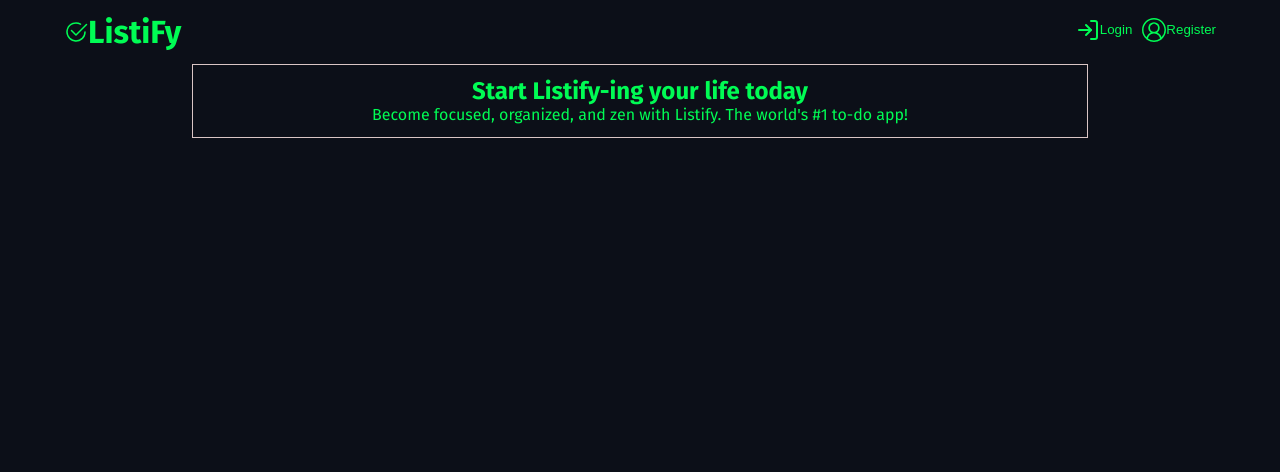
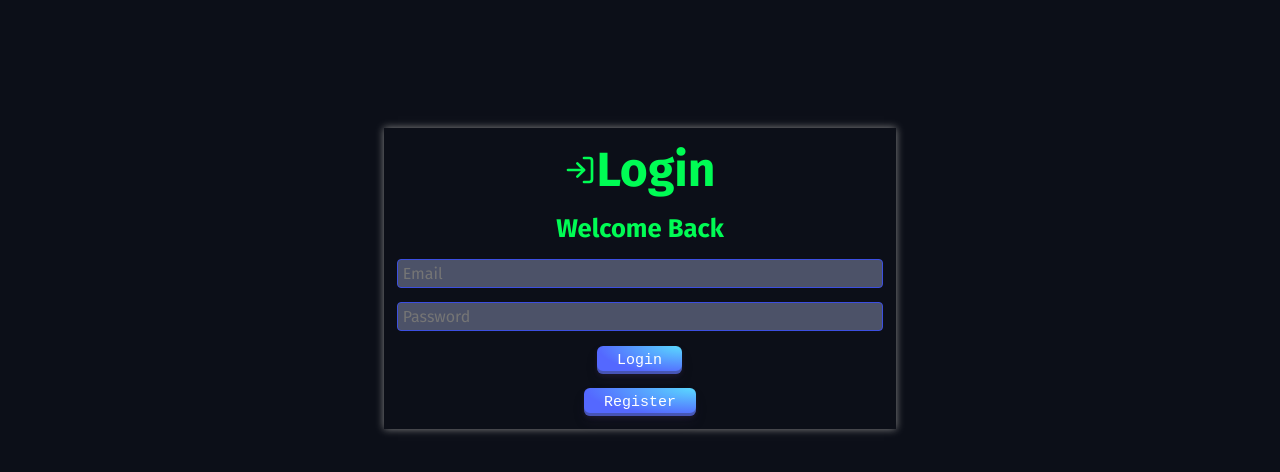
Before and after one commit to devingdaniels/listify_2.0, a React (Create React App) app in the folder frontend/: page / in a window 1280 px wide. Shown: the top 472 px of the page. Built offline with nearby package versions, Linux system fonts and the light colour scheme.

Commit message:
Refactored login and register page for better UX

```diff
--- a/frontend/src/App.css
+++ b/frontend/src/App.css
@@ -36,11 +36,6 @@ a {
 
 li {
   list-style: none;
-}
-
-button {
-  background: none;
-  border: none;
 }
 
 input {
@@ -82,25 +77,14 @@ header li {
   margin-left: 10px;
 }
 
-/* LANDING PAGE */
-.landing-page {
-  border: 1px solid rgb(218, 197, 197);
-  width: 70%;
-  margin: auto;
-  padding: 1%;
-}
-
-.landing-page-article {
-  text-align: center;
-}
-
-/* FORMS */
+/* LOGIN AND REGISTER PAGES */
 
 .form-section {
   max-width: 40vw;
-  margin: auto;
+  margin: 10% auto 0 auto;
   padding: 1%;
   text-align: center;
+  box-shadow: 0 0 8px #888888;
 }
 
 .form-section input {
@@ -128,14 +112,13 @@ header li {
   margin: 3% 0;
 }
 
-.form-section button {
-  width: 100%;
-  height: 1.8rem;
+.form-section form {
+  margin-bottom: 3%;
 }
 
 .loadingSpinner {
   max-width: max-content;
-  margin: auto;
+  margin: 30vh auto 0 auto;
 }
 
 /* DASHBOARD */
@@ -188,15 +171,15 @@ header li {
   cursor: pointer;
   display: inline-flex;
   font-family: "JetBrains Mono", monospace;
-  height: 32px;
+  font-size: 15px;
+  height: 28px;
+  width: max-content;
   justify-content: center;
   line-height: 1;
   list-style: none;
   overflow: hidden;
-  padding-left: 16px;
-  padding-right: 16px;
-  position: relative;
-  text-align: left;
+  padding-left: 20px;
+  padding-right: 20px;
   text-decoration: none;
   transition: box-shadow 0.15s, transform 0.15s;
   user-select: none;
@@ -204,7 +187,6 @@ header li {
   touch-action: manipulation;
   white-space: nowrap;
   will-change: box-shadow, transform;
-  font-size: 18px;
 }
 
 .loginRegister:focus {
--- a/frontend/src/App.js
+++ b/frontend/src/App.js
@@ -8,14 +8,7 @@ import { Routes, Route } from 'react-router-dom'
 import { ToastContainer } from 'react-toastify'
 import 'react-toastify/dist/ReactToastify.css'
 
-
-// Components
-import Header from './components/Header'
-import Footer from './components/Footer'
-
-
 // Pages
-import Landing from './pages/Landing'
 import LoginPage from './pages/Login'
 import Register from './pages/Register';
 import DashBoard from './pages/DashBoard'
@@ -23,10 +16,8 @@ import DashBoard from './pages/DashBoard'
 function App() {
   return (
     <>
-      <Header />
       <Routes>
-        <Route path='/' element={<Landing />}/>
-        <Route path='/login' element={<LoginPage/>}/>
+        <Route path='/' element={<LoginPage/>}/>
         <Route path='/register' element={<Register/>}/>
         <Route path='/dashboard' element={<DashBoard/>}/>
       </Routes>
--- a/frontend/src/components/Footer.js
+++ /dev/null
@@ -1,9 +0,0 @@
-import React from 'react'
-
-const Footer = () => {
-  return (
-    <footer>hellow from footer</footer>
-  )
-}
-
-export default Footer
--- a/frontend/src/components/Header.js
+++ b/frontend/src/components/Header.js
@@ -6,7 +6,6 @@ import { useSelector, useDispatch } from 'react-redux'
 import { logout, reset } from '../features/auth/authSlice'
 // Icons
 import { BsCheck2Circle } from 'react-icons/bs'
-import { VscAccount } from 'react-icons/vsc'
 import { BiLogOutCircle  } from 'react-icons/bi'
 import { FiLogIn } from 'react-icons/fi'
 
@@ -27,14 +26,6 @@ const Header = () => {
     // Redirect to login page
     navigate('/')
   }
-
-  const goToLogin = () => { navigate('./login') }
-  const goToRegister = () => { navigate('/register') }
-
-
-  useEffect(() => {
-
-  }, [navigate])
 
   if (user) {
     return (
@@ -66,18 +57,8 @@ const Header = () => {
         </div>
         <ul>
           <li>
-            <button onClick={ goToLogin }>
-              <div className='navTab'>
-                <FiLogIn className='react-icon'/><span>Login</span>
-              </div>
-            </button>
           </li>
           <li>
-        <button onClick={goToRegister}>
-          <div className='navTab'>
-            <VscAccount className='react-icon'/> <span>Register</span>
-          </div>
-        </button>
       </li>
         </ul>
       </header>
@@ -93,11 +74,6 @@ const Header = () => {
         </div>
         <ul>
           <li>
-            <button onClick={goToLogin}>
-              <div className='navTab'>
-                <FiLogIn className='react-icon' /> <span>Login</span>
-              </div>
-            </button>
           </li>
         </ul>
       </header>
@@ -111,11 +87,6 @@ const Header = () => {
       </div>
       <ul>
         <li>
-        <button onClick={goToRegister}>
-          <div className='navTab'>
-            <VscAccount className='react-icon'/> <span>Register</span>
-          </div>
-        </button>
       </li>
       </ul>
       </header>
--- a/frontend/src/pages/DashBoard.js
+++ b/frontend/src/pages/DashBoard.js
@@ -7,6 +7,7 @@ import { useSelector, useDispatch } from 'react-redux';
 import ProjectForm from '../components/ProjectForm'
 import Project from '../components/Project'
 import Spinner from '../components/Spinner'
+import Header from '../components/Header'
 
 // Redux
 import { getAllProjects, reset} from '../features/projects/projectSlice';
@@ -49,6 +50,7 @@ function DashBoard() {
 
   return (
     <>
+      <Header />
       <section className='dashboardContainer'>
         <h2>Welcome, {user && user.name.split(' ')[0]}!</h2>
         <ProjectForm />
--- a/frontend/src/pages/Landing.js
+++ /dev/null
@@ -1,14 +0,0 @@
-import React from 'react'
-
-function Landing() {
-  return (
-      <section className='landing-page'>
-        <article className='landing-page-article'>
-            <h2>Start Listify-ing your life today</h2>
-            <p>Become focused, organized, and zen with Listify. The world's #1 to-do app! </p>
-        </article>
-      </section>
-  )
-}
-
-export default Landing
--- a/frontend/src/pages/Login.js
+++ b/frontend/src/pages/Login.js
@@ -60,14 +60,14 @@ const Login = () => {
 
   const onSubmit = (e) => {
     e.preventDefault()
-
     const userData = {
       email,
       password
     }
-
     dispatch(login(userData))
   }
+
+  const goToRegister = () => { navigate('/register') }
 
   return (
     <>
@@ -76,7 +76,7 @@ const Login = () => {
           <FiLogIn/>
           <h2>Login</h2>
         </div>
-        <h5>Login and start ListiFy-ing</h5>
+        <h5>Welcome Back</h5>
       <form onSubmit={onSubmit}>
         <input
           type="email"
@@ -95,8 +95,9 @@ const Login = () => {
             required
             onChange={onChange}
           />
-        <button className='loginRegister' type='submit'>Login</button>
+          <button className='loginRegister' type='submit'>Login</button>
         </form>
+        <button className='loginRegister' onClick={goToRegister}>Register</button>
         </section>
     </>
   )
--- a/frontend/src/pages/Register.js
+++ b/frontend/src/pages/Register.js
@@ -75,6 +75,8 @@ const Register = () => {
   }, [user, isError, isSuccess, message, navigate, dispatch])
 
 
+  const goToLogin = () => { navigate('/') }
+
   if (isLoading) {
     return <Spinner/>
   }
@@ -86,7 +88,7 @@ const Register = () => {
           <VscAccount />
           <h2>Register</h2>
         </div>
-        <h5>Sign Up and start ListiFying</h5>
+        <h5>Sign Up</h5>
       <form className='getUserDetailsForm' onSubmit={onSubmit}>
         <input
           type="text"
@@ -130,6 +132,7 @@ const Register = () => {
           />
         <button className='loginRegister' type='submit'>Create Account</button>
         </form>
+        <button className='loginRegister' onClick={ goToLogin }>Login</button>
         </section>
     </>
   )
```
